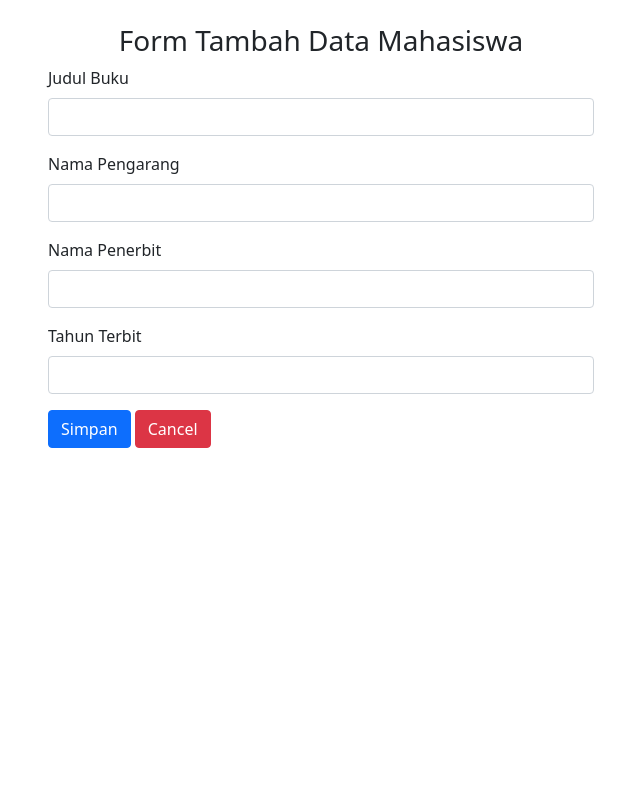
After one commit to maliefrr/ISPerpus_UAS_Perweb, a PHP site: page /add_data_buku.php in a window 1280 px wide. The commit adds this page. Shown: the whole page, without its empty margins (319-959 px from the left). Run offline with PHP 8.4, Linux system fonts and the light colour scheme.

Commit message:
add add data buku pages and fix post form in buku.php

```diff
--- /dev/null
+++ b/add_data_buku.php
@@ -0,0 +1,49 @@
+<?php
+    include "./controller/connection.php";
+?>
+
+<!DOCTYPE html>
+<html lang="en">
+<head>
+    <meta charset="UTF-8">
+    <meta http-equiv="X-UA-Compatible" content="IE=edge">
+    <meta name="viewport" content="width=device-width, initial-scale=1.0">
+    <!-- CSS only -->
+    <link href="https://cdn.jsdelivr.net/npm/bootstrap@5.1.3/dist/css/bootstrap.min.css" rel="stylesheet" integrity="sha384-1BmE4kWBq78iYhFldvKuhfTAU6auU8tT94WrHftjDbrCEXSU1oBoqyl2QvZ6jIW3" crossorigin="anonymous">
+    <title>Library Information System</title>
+</head>
+<body>
+    <h3 class="text-center mt-4">Form Tambah Data Mahasiswa</h3>
+    <div class="container">
+        <div class="row">
+            <div class="col-md-3"></div>
+            <div class="col-md">
+
+                <form method="POST" action="./controller/insert_buku.php">
+                    <div class="mb-3">
+                        <label for="judul_buku" class="form-label">Judul Buku</label>
+                        <input type="text" class="form-control" id="judul_buku" name="judul_buku" required>
+                    </div>
+                    <div class="mb-3">
+                        <label for="nama_pengarang" class="form-label">Nama Pengarang</label>
+                        <input type="text" class="form-control" id="nama_pengarang" name="nama_pengarang" required>
+                    </div>
+                    <div class="mb-3">
+                        <label for="nama_penerbit" class="form-label">Nama Penerbit</label>
+                        <input type="text" class="form-control" id="nama_penerbit" name="nama_penerbit" required>
+                    </div>
+                    <div class="mb-3">
+                        <label for="tahun_terbit" class="form-label">Tahun Terbit</label>
+                        <input type="number" min="1900" max="2099" step="1" class="form-control" id="tahun_terbit" name="tahun_terbit" required>
+                    </div>
+                    <button type="submit" class="btn btn-primary">Simpan</button>
+                    <button type="reset" class="btn btn-danger">Cancel</button>
+                </form>
+            </div>
+            <div class="col-md-3"></div>
+        </div>
+    </div>
+    <!-- JavaScript Bundle with Popper -->
+    <script src="https://cdn.jsdelivr.net/npm/bootstrap@5.1.3/dist/js/bootstrap.bundle.min.js" integrity="sha384-ka7Sk0Gln4gmtz2MlQnikT1wXgYsOg+OMhuP+IlRH9sENBO0LRn5q+8nbTov4+1p" crossorigin="anonymous"></script>
+</body>
+</html>
--- a/buku.php
+++ b/buku.php
@@ -20,7 +20,7 @@
             <div class="col-md">
                 <h2 class="text-center mt-4">Data Buku</h2>
                 <div class="mhs_button mt-4">
-                    <a href="add_data.php" class="btn btn-primary">Tambah Data</a>
+                    <a href="add_data_buku.php" class="btn btn-primary">Tambah Data</a>
                     <div class="logout">
                         <a href="index.php" class="btn btn-danger badge mt-3">Logout</a>
                     </div>
```
